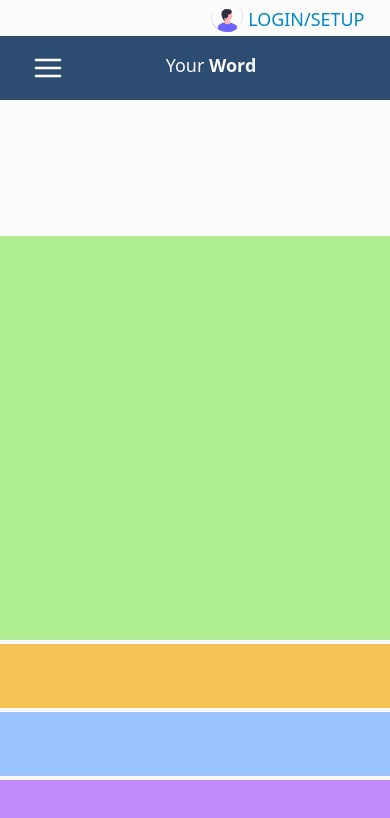
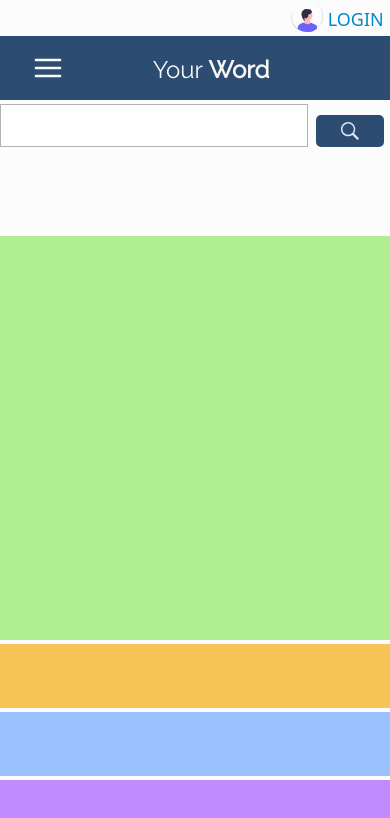
Before and after one commit to ceveloper7/uword, a website: page public/index.html in a window 390 px wide. Drawn offline with Linux system fonts and the light colour scheme; files whose address does not match are found by name; a web font is replaced by a local one.

Commit message:
Your Word Project - Mobile first version - search form component

```diff
--- a/assets/css/styles.css
+++ b/assets/css/styles.css
@@ -391,7 +391,7 @@ th {
 }
 
 .login span{
-  margin-right: 1.6rem;
+  margin-right: 0.4rem;
   position: relative;
   top: -0.4rem
 }
@@ -407,8 +407,8 @@ th {
 }
 
 .left-sidebar div{
-  padding-left: 32px;
-  padding-top: 16px;
+  padding-left: 2rem;
+  padding-top: 1rem;
 }
 
 .left-sidebar svg{
@@ -422,15 +422,63 @@ th {
   align-self: center;
   color: var(--color-bg-alt);
   position: absolute;
-  padding-left: 4px;
+  padding-left: 0.4rem;
 }
 
+.logo span{
+  font-family: var(--font-logo);
+  font-size: 1.5rem;
+}
+
+
+/************** Search Form ********************* */
 
 .search-form-container {
   grid-area: search;
   background: var(--color-light-bg);
   width: 100%;
 }
+
+.search-and-submit{
+  display: flex;
+  flex-direction: row;
+  flex-wrap: nowrap;
+  justify-content: space-between;
+  align-items: flex-end;
+}
+
+.search-input{
+  width: 100%;
+  font-size: 1.3rem;
+  padding: 0.3rem 0.5rem;
+  border: 1px solid #b2b2b2;
+}
+
+.search-submit-container{
+  display: inline-block;
+  min-width: auto;
+}
+
+.search-submit{
+  align-items: center;
+  background-color: var(--color-primary);
+  border: none;
+  border-radius: 5px;
+  cursor: pointer;
+  display: flex;
+  width: 68px;
+  height: 2rem;
+  justify-content: center;
+  margin-left: 0.5rem;
+  margin-right: 0.4rem;
+}
+
+.search-submit-container svg{
+  fill: var(--color-neutro);
+  height: 1.5rem;
+  width: 1.5rem;
+}
+
 
 main {
   grid-area: main;
--- a/public/assets/css/styles.css
+++ b/public/assets/css/styles.css
@@ -391,7 +391,7 @@ th {
 }
 
 .login span{
-  margin-right: 1.6rem;
+  margin-right: 0.4rem;
   position: relative;
   top: -0.4rem
 }
@@ -407,8 +407,8 @@ th {
 }
 
 .left-sidebar div{
-  padding-left: 32px;
-  padding-top: 16px;
+  padding-left: 2rem;
+  padding-top: 1rem;
 }
 
 .left-sidebar svg{
@@ -422,15 +422,63 @@ th {
   align-self: center;
   color: var(--color-bg-alt);
   position: absolute;
-  padding-left: 4px;
+  padding-left: 0.4rem;
 }
 
+.logo span{
+  font-family: var(--font-logo);
+  font-size: 1.5rem;
+}
+
+
+/************** Search Form ********************* */
 
 .search-form-container {
   grid-area: search;
   background: var(--color-light-bg);
   width: 100%;
 }
+
+.search-and-submit{
+  display: flex;
+  flex-direction: row;
+  flex-wrap: nowrap;
+  justify-content: space-between;
+  align-items: flex-end;
+}
+
+.search-input{
+  width: 100%;
+  font-size: 1.3rem;
+  padding: 0.3rem 0.5rem;
+  border: 1px solid #b2b2b2;
+}
+
+.search-submit-container{
+  display: inline-block;
+  min-width: auto;
+}
+
+.search-submit{
+  align-items: center;
+  background-color: var(--color-primary);
+  border: none;
+  border-radius: 5px;
+  cursor: pointer;
+  display: flex;
+  width: 68px;
+  height: 2rem;
+  justify-content: center;
+  margin-left: 0.5rem;
+  margin-right: 0.4rem;
+}
+
+.search-submit-container svg{
+  fill: var(--color-neutro);
+  height: 1.5rem;
+  width: 1.5rem;
+}
+
 
 main {
   grid-area: main;
--- a/public/index.html
+++ b/public/index.html
@@ -12,7 +12,7 @@
   <div class="login">
     <a class="user" href="http://">
       <img src="../../assets/img/login.svg">
-      <span>LOGIN/SETUP</span>
+      <span>LOGIN</span>
     </a>
 
   </div>
@@ -31,7 +31,21 @@
       </div>
     </nav>
     <div class="search-form-container">
-  <form class="search-form" action=""></form>
+  <form class="search-form" action="">
+    <div class="search-and-submit">
+      <input class="search-input" type="text">
+      <div class="search-submit-container">
+        <button class="search-submit" type="submit">
+          <svg xmlns="http://www.w3.org/2000/svg" viewBox="0 0 512 512" width="20" height="20">
+            <title>YourWord</title>
+            <path
+              d="M345 298c15-24 23-52 23-82 0-84-68-152-152-152S64 132 64 216s68 153 152 153c31 0 59-9 83-25l7-5 108 109 34-34-108-109zm-44-167c23 23 36 53 36 85s-13 63-36 85c-22 23-52 35-85 35-32 0-62-12-85-35-22-22-35-53-35-85s13-62 35-85c23-22 53-35 85-35 33 0 63 13 85 35z">
+            </path>
+          </svg>
+        </button>
+      </div>
+    </div>
+  </form>
 </div>
     <main></main>
     <nav class="sidebar-right"></nav>
```
Also changed, not shown: _imports/components/header.html (+1 -1 lines), _imports/components/search.html (+15 -1 lines).
